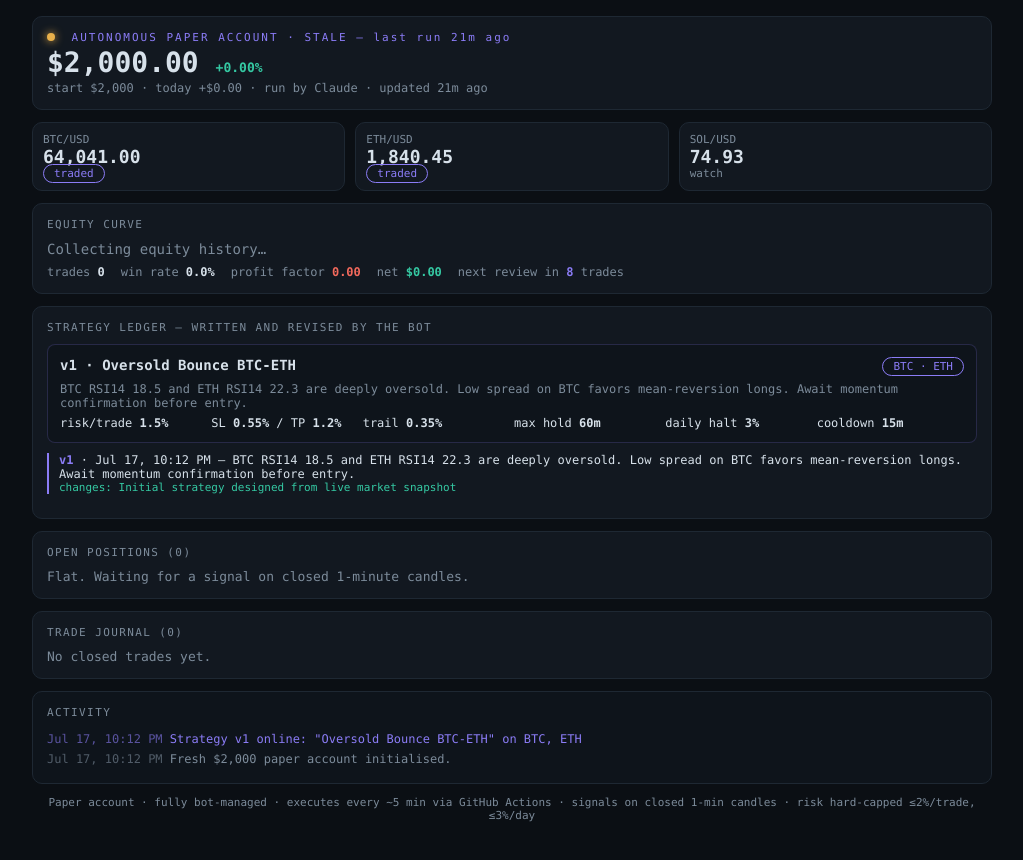
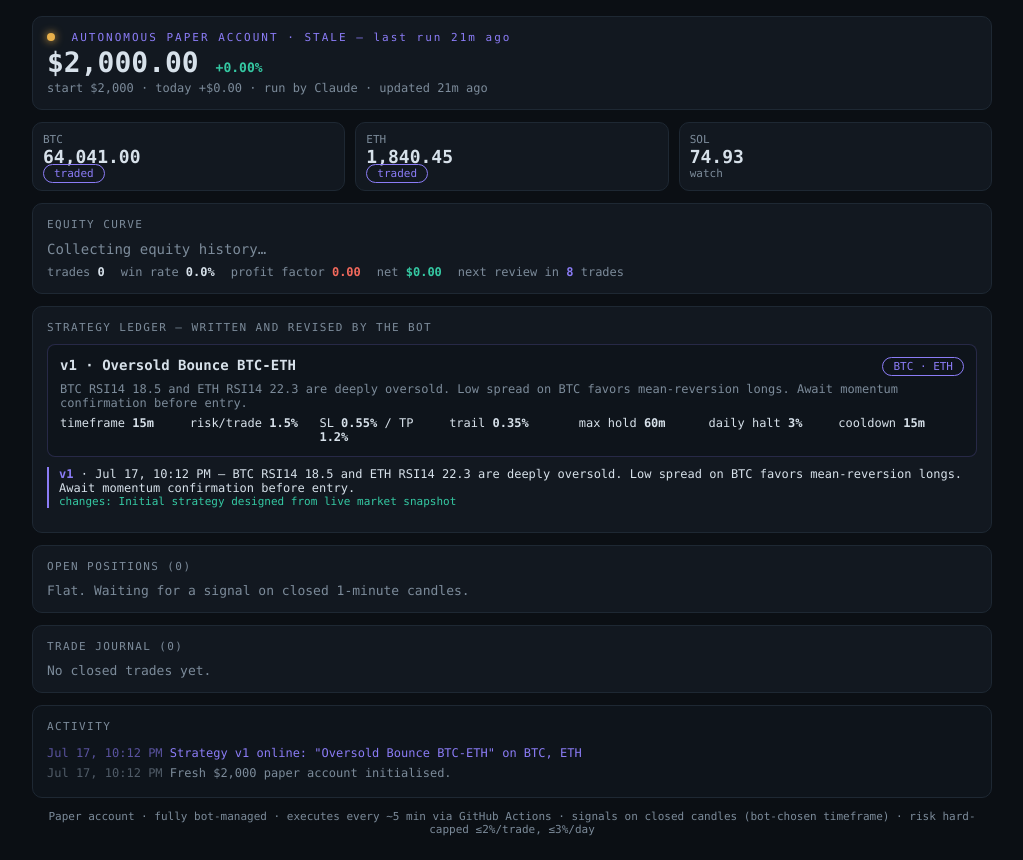
Before and after one commit to vighneshgurav26-bot/autobot, a plain HTML site: page docs/index.html in a window 1280 px wide. Shown: the whole page, without its empty margins (128-1151 px from the left). Drawn offline with Linux system fonts and the light colour scheme.

Commit message:
Add files via upload

```diff
--- a/docs/index.html
+++ b/docs/index.html
@@ -42,6 +42,7 @@
 <script>
 const $ = (h)=>{const d=document.createElement('div');d.innerHTML=h;return d.firstElementChild;};
 const fmt$=(v,d=2)=>v==null?'—':Number(v).toLocaleString('en-US',{minimumFractionDigits:d,maximumFractionDigits:d});
+const fmtPx=(v)=>v==null?'—':Number(v).toLocaleString('en-US',{minimumFractionDigits:v<10?4:2,maximumFractionDigits:v<10?4:2});
 const fmtT=(t)=>new Date(t).toLocaleString([],{month:'short',day:'numeric',hour:'2-digit',minute:'2-digit'});
 const pct=(v)=>`${v>=0?'+':''}${v.toFixed(2)}%`;
 const esc=(s)=>String(s??'').replace(/[&<>"]/g,c=>({'&':'&amp;','<':'&lt;','>':'&gt;','"':'&quot;'}[c]));
@@ -74,8 +75,8 @@ function render(d){
 
   const tickers=Object.entries(d.price||{}).map(([m,p])=>`
     <div class="card" style="padding:10px">
-      <div class="dim" style="font-size:11px">${m}/USD</div>
-      <div style="font-size:18px;font-weight:700">${p?fmt$(p):'—'}</div>
+      <div class="dim" style="font-size:11px">${m}</div>
+      <div style="font-size:18px;font-weight:700">${p?fmtPx(p):'—'}</div>
       <div style="font-size:11px">${strat&&strat.markets.includes(m)?'<span class="pill">traded</span>':'<span class="dim">watch</span>'}</div>
     </div>`).join('');
 
@@ -131,6 +132,7 @@ function render(d){
         <div style="display:flex;justify-content:space-between;flex-wrap:wrap;gap:6px"><b>v${strat.version} · ${esc(strat.name)}</b><span class="pill">${strat.markets.join(' · ')}</span></div>
         <div class="dim" style="font-size:12px;margin:6px 0">${esc(strat.rationale)}</div>
         <div class="params">
+          <span>timeframe <b>${strat.timeframe||'15m'}</b></span>
           <span>risk/trade <b>${strat.risk.riskPerTradePct}%</b></span>
           <span>SL <b>${strat.risk.stopLossPct}%</b> / TP <b>${strat.risk.takeProfitPct}%</b></span>
           <span>trail <b>${strat.risk.trailingStopPct||'off'}${strat.risk.trailingStopPct?'%':''}</b></span>
@@ -142,7 +144,7 @@ function render(d){
     <div class="card"><div class="h">Open positions (${(d.positions||[]).length})</div>${positions}</div>
     <div class="card"><div class="h">Trade journal (${(d.trades||[]).length})</div><div class="scroll">${journal}</div></div>
     <div class="card" style="background:var(--panel2)"><div class="h">Activity</div><div class="scroll" style="max-height:180px;font-size:12px">${logs||'<span class="dim">No activity yet.</span>'}</div></div>
-    <footer>Paper account · fully bot-managed · executes every ~5 min via GitHub Actions · signals on closed 1-min candles · risk hard-capped ≤2%/trade, ≤3%/day</footer>`;
+    <footer>Paper account · fully bot-managed · executes every ~5 min via GitHub Actions · signals on closed candles (bot-chosen timeframe) · risk hard-capped ≤2%/trade, ≤3%/day</footer>`;
 }
 
 async function load(){
```
